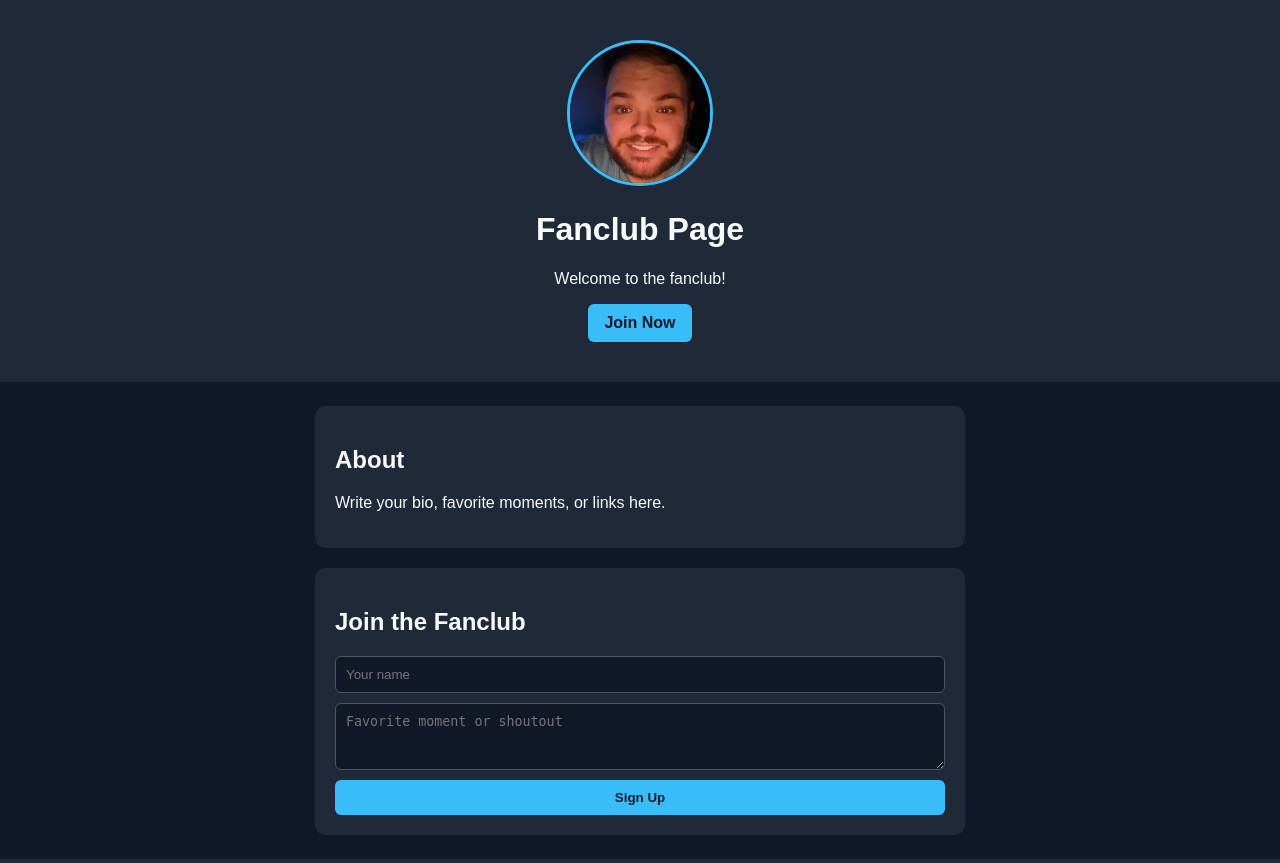
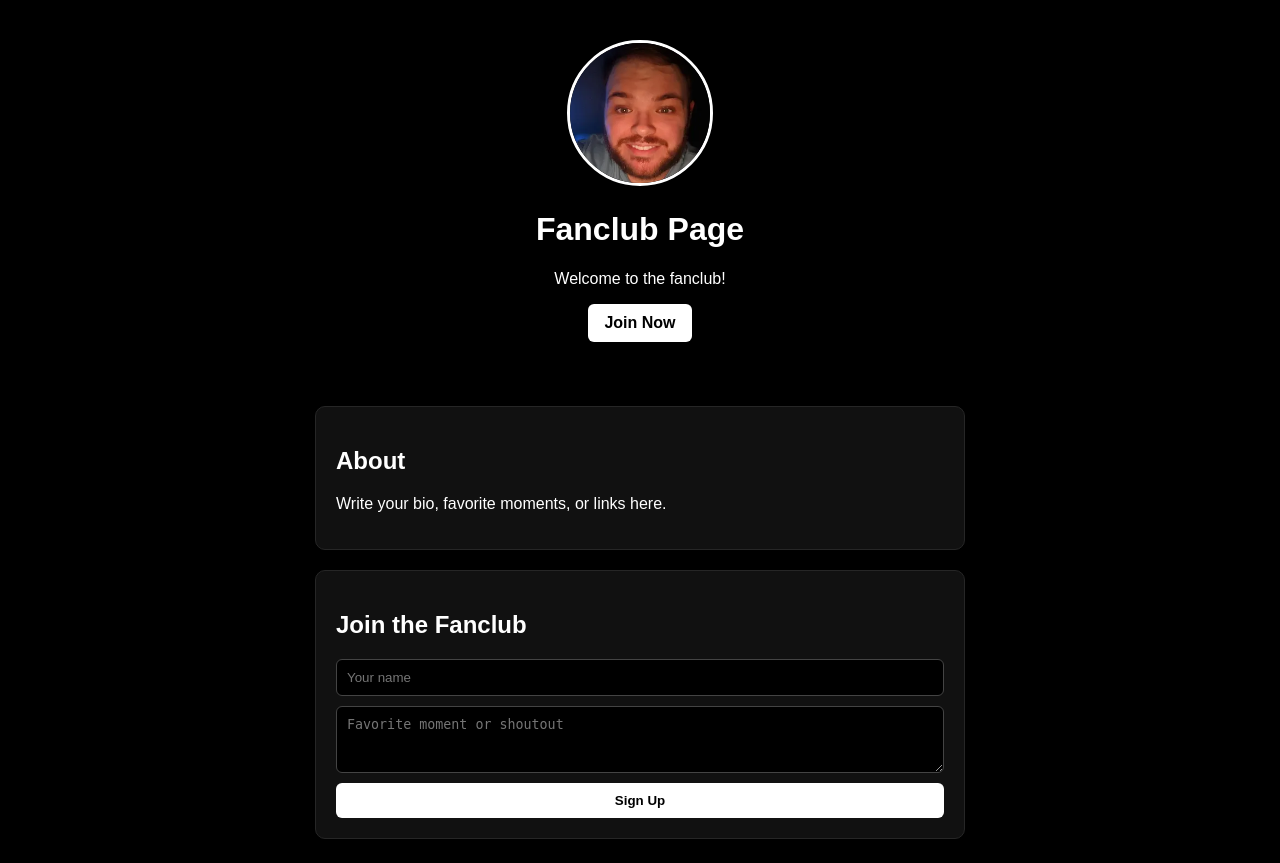
Before and after one commit to charliewaddell563-alt/fanclub-site, a Flask app: page / in a window 1280 px wide. Run offline with Flask 3, Linux system fonts and the light colour scheme.

Commit message:
Update style.css

```diff
--- a/static/style.css
+++ b/static/style.css
@@ -1,14 +1,14 @@
 body {
   font-family: Arial, sans-serif;
-  background: #111827;
-  color: #f9fafb;
+  background: #000000;
+  color: #ffffff;
   margin: 0;
   text-align: center;
 }
 
 .hero {
   padding: 40px 20px;
-  background: #1f2937;
+  background: #000000;
 }
 
 .avatar {
@@ -16,7 +16,7 @@ body {
   height: 140px;
   object-fit: cover;
   border-radius: 50%;
-  border: 3px solid #38bdf8;
+  border: 3px solid #ffffff;
 }
 
 .container {
@@ -26,7 +26,8 @@ body {
 }
 
 .card {
-  background: #1f2937;
+  background: #111111;
+  border: 1px solid #262626;
   padding: 20px;
   border-radius: 10px;
   margin-bottom: 20px;
@@ -42,15 +43,15 @@ body {
 input, textarea {
   padding: 10px;
   border-radius: 6px;
-  border: 1px solid #4b5563;
-  background: #111827;
-  color: #fff;
+  border: 1px solid #444444;
+  background: #000000;
+  color: #ffffff;
 }
 
 .btn {
   display: inline-block;
-  background: #38bdf8;
-  color: #111827;
+  background: #ffffff;
+  color: #000000;
   font-weight: bold;
   padding: 10px 16px;
   border-radius: 6px;
@@ -60,7 +61,8 @@ input, textarea {
 }
 
 .alert {
-  background: #065f46;
+  background: #1a1a1a;
+  border: 1px solid #ffffff;
   padding: 10px;
   border-radius: 6px;
 }
```
